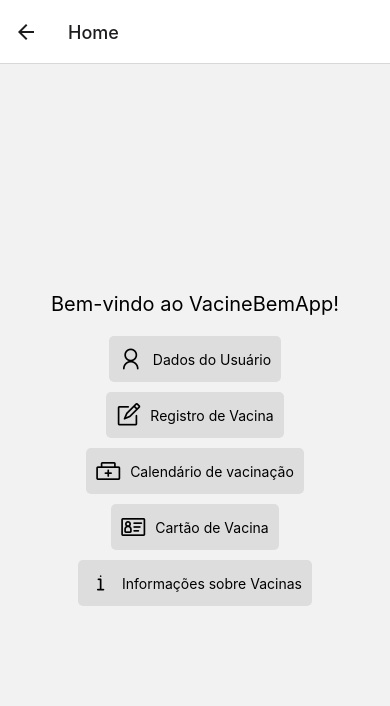
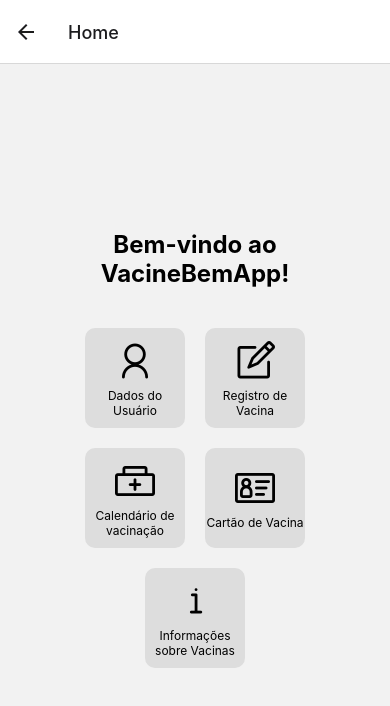
Before and after one commit to maurosergio2112/vacinebemapp, a React Native app: screen /Home in a window 390 px wide. Shown: the top 706 px of the page. Built offline with nearby package versions, Linux system fonts and the light colour scheme.

Commit message:
feat: Centralizar botões principais na tela

```diff
--- a/screens/HomeScreen.js
+++ b/screens/HomeScreen.js
@@ -1,23 +1,18 @@
 import React from 'react';
 import { View, Text, TouchableOpacity, StyleSheet } from 'react-native';
 import { AntDesign } from '@expo/vector-icons';
-
-
-
-
-
- // Importe os ícones desejados da biblioteca
 
 const HomeScreen = ({ navigation }) => {
   return (
     <View style={styles.container}>
       <Text style={styles.title}>Bem-vindo ao VacineBemApp!</Text>
 
+      <View style={styles.buttonsContainer}>
         <TouchableOpacity
           style={styles.button}
           onPress={() => navigation.navigate('PerfilScreen')}
         >
-        <AntDesign name="user" size={24} color="black" />
+          <AntDesign name="user" size={40} color="black" />
           <Text style={styles.buttonText}>Dados do Usuário</Text>
         </TouchableOpacity>
 
@@ -25,17 +20,15 @@ const HomeScreen = ({ navigation }) => {
           style={styles.button}
           onPress={() => navigation.navigate('Questionario')}
         >
-        <AntDesign name="form" size={24} color="black" />
+          <AntDesign name="form" size={40} color="black" />
           <Text style={styles.buttonText}>Registro de Vacina</Text>
         </TouchableOpacity>
-
-
 
         <TouchableOpacity
           style={styles.button}
           onPress={() => navigation.navigate('AbasVacinas')}
         >
-        <AntDesign name="medicinebox" size={24} color="black" />
+          <AntDesign name="medicinebox" size={40} color="black" />
           <Text style={styles.buttonText}>Calendário de vacinação</Text>
         </TouchableOpacity>
 
@@ -43,7 +36,7 @@ const HomeScreen = ({ navigation }) => {
           style={styles.button}
           onPress={() => navigation.navigate('CartaoVacina')}
         >
-        <AntDesign name="idcard" size={24} color="black" />
+          <AntDesign name="idcard" size={40} color="black" />
           <Text style={styles.buttonText}>Cartão de Vacina</Text>
         </TouchableOpacity>
 
@@ -51,9 +44,10 @@ const HomeScreen = ({ navigation }) => {
           style={styles.button}
           onPress={() => navigation.navigate('DadosdasVacinasScreen')}
         >
-        <AntDesign name="info" size={24} color="black" />
+          <AntDesign name="info" size={40} color="black" />
           <Text style={styles.buttonText}>Informações sobre Vacinas</Text>
         </TouchableOpacity>
+      </View>
     </View>
   );
 };
@@ -66,19 +60,30 @@ const styles = StyleSheet.create({
     padding: 20,
   },
   title: {
-    fontSize: 20,
-    marginBottom: 20,
+    fontSize: 24,
+    marginBottom: 30,
+    fontWeight: 'bold',
+    textAlign: 'center',
+  },
+  buttonsContainer: {
+    flexDirection: 'row',
+    flexWrap: 'wrap',
+    justifyContent: 'center',
+    alignItems: 'center',
   },
   button: {
-    flexDirection: 'row',
+    width: 100,
+    height: 100,
+    justifyContent: 'center',
     alignItems: 'center',
     backgroundColor: '#DDDDDD',
-    padding: 10,
-    marginBottom: 10,
-    borderRadius: 5,
+    margin: 10,
+    borderRadius: 10,
   },
   buttonText: {
-    marginLeft: 10,
+    fontSize: 12,
+    textAlign: 'center',
+    marginTop: 5,
   },
 });
 
```
Lines whose indentation alone changed are shown as unchanged.
